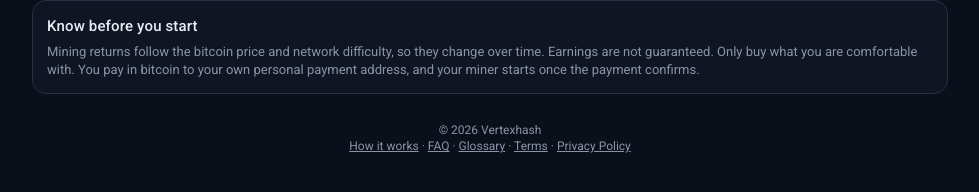
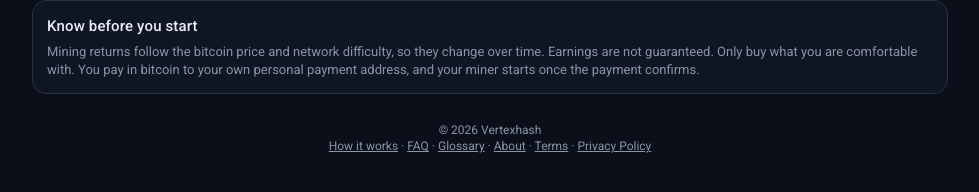
Before and after one commit to allocsys/cloud-project, a Next.js app: page / in a window 1280 px wide. Shown: the part 912-1104 px from the top of the page, without its empty margins (150-1129 px from the left). Built offline with nearby package versions, Linux system fonts and the light colour scheme; no server answers; the database is empty.

Commit message:
about: link in the landing footer

```diff
--- a/app/page.js
+++ b/app/page.js
@@ -198,6 +198,8 @@ export default async function Home() {
           {' \u00b7 '}
           <Link href={pagePath('/glossary', lang)} style={foot}>{t('glo.link')}</Link>
           {' \u00b7 '}
+          <Link href={pagePath('/about', lang)} style={foot}>{t('about.link')}</Link>
+          {' \u00b7 '}
           <Link href={pagePath('/terms', lang)} style={foot}>{t('auth.terms')}</Link>
           {' \u00b7 '}
           <Link href={pagePath('/privacy', lang)} style={foot}>{t('auth.privacy')}</Link>
```
